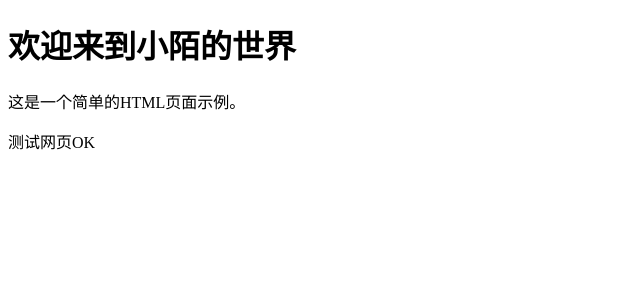
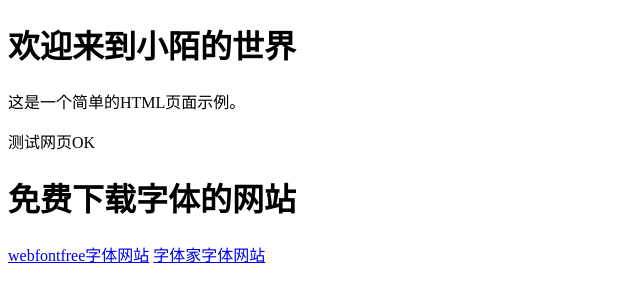
Before and after one commit to qq7469436/QQ7469436.github.io, a plain HTML site: page index.html in a window 1280 px wide. Shown: the whole page, without its empty margins (0-640 px from the left). Drawn offline with Linux system fonts and the light colour scheme.

Commit message:
modified:   index.html

```diff
--- a/index.html
+++ b/index.html
@@ -9,6 +9,9 @@
     <h1>欢迎来到小陌的世界</h1>
     <p>这是一个简单的HTML页面示例。</p>
     <p>测试网页OK</p>
+    <h1>免费下载字体的网站</h1>
+    <a href="https://www.webfontfree.com/">webfontfree字体网站</a>
+    <a href="https://www.zitijia.com/">字体家字体网站</a>
     <script>
         console.log("页面加载完成");
     </script>
```
